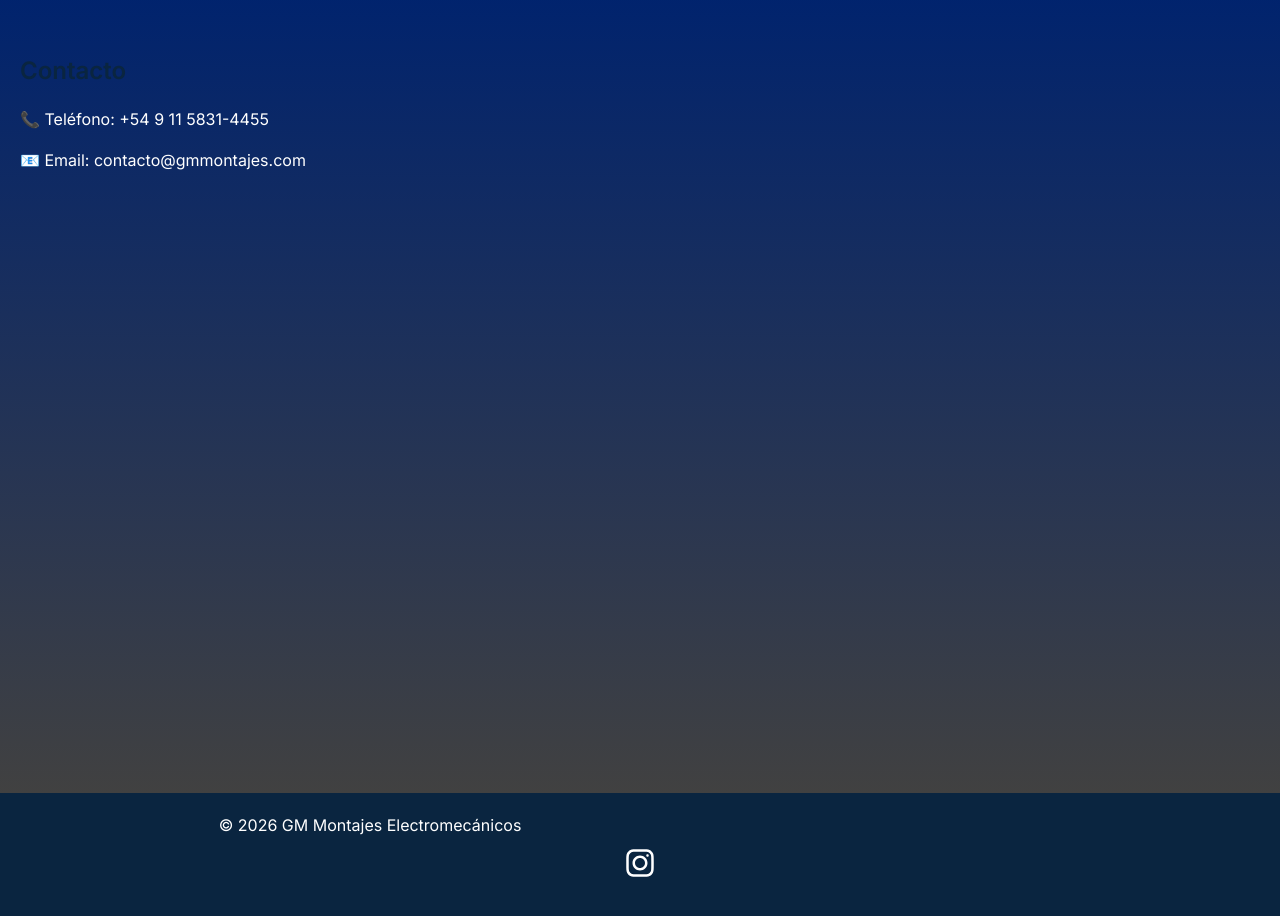
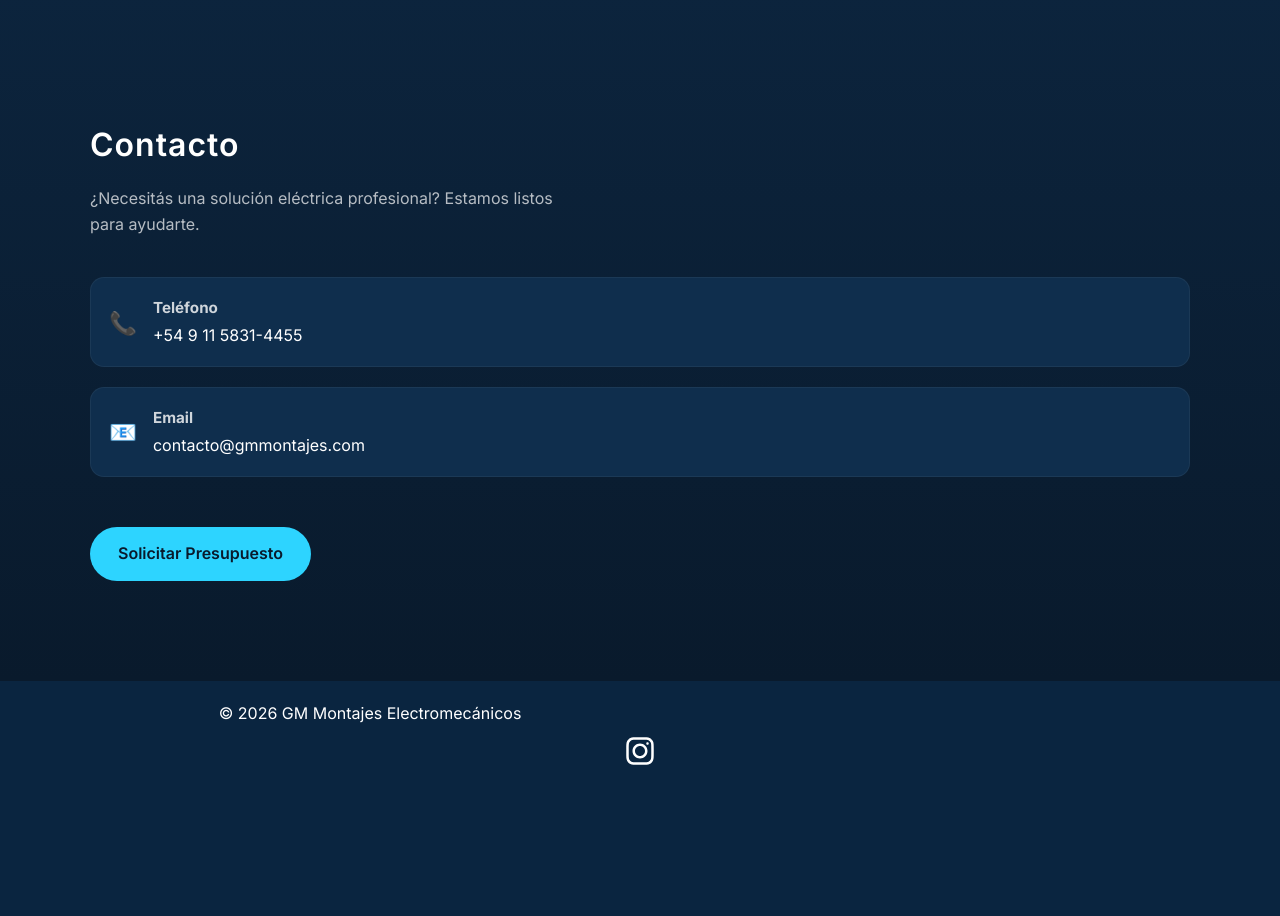
Before and after one commit to Nefastium/GM-Montajes-Electromecanicos, a React (Vite) app: page / in a window 1280 px wide. Shown: the part 2880-3796 px from the top of the page. Built offline with nearby package versions, Linux system fonts and the light colour scheme.

Commit message:
trying next fix

```diff
--- a/src/components/About.jsx
+++ b/src/components/About.jsx
@@ -40,7 +40,7 @@ function About() {
         <div className="about-photo">
           <div className="photo-wrapper">
             <img
-              src="/images/Gustavo.png"
+              src="https://github.com/Nefastium/GM-Montajes-Electromecanicos/blob/main/images/Gustavo.png?raw=true"
               alt="Gustavo Marinkovich - Técnico Electromecánico"
             />
           </div>
--- a/src/components/Contact.jsx
+++ b/src/components/Contact.jsx
@@ -1,9 +1,42 @@
 function Contact() {
   return (
     <section className="contact" id="contacto">
-      <h2>Contacto</h2>
-      <p>📞 Teléfono: +54 9 11 5831-4455</p>
-      <p>📧 Email: contacto@gmmontajes.com</p>
+      <div className="contact-container">
+
+        <div className="contact-info">
+          <h2>Contacto</h2>
+          <p className="contact-sub">
+            ¿Necesitás una solución eléctrica profesional?
+            Estamos listos para ayudarte.
+          </p>
+
+          <div className="contact-item">
+            <span>📞</span>
+            <div>
+              <h4>Teléfono</h4>
+              <p>+54 9 11 5831-4455</p>
+            </div>
+          </div>
+
+          <div className="contact-item">
+            <span>📧</span>
+            <div>
+              <h4>Email</h4>
+              <p>contacto@gmmontajes.com</p>
+            </div>
+          </div>
+
+          <a
+            href="https://wa.me/5491158314455"
+            target="_blank"
+            rel="noopener noreferrer"
+            className="contact-btn"
+          >
+            Solicitar Presupuesto
+          </a>
+        </div>
+
+      </div>
     </section>
   );
 }
--- a/src/index.css
+++ b/src/index.css
@@ -630,10 +630,90 @@ opacity: 0;
   pointer-events: none;
 }
 
-.contact{
-  height: 100vh;
-  background: linear-gradient(180deg, #00236e, #414141);
-  color: white;
+.contact {
+  padding: 100px 20px;
+  background: linear-gradient(
+    180deg,
+    #0c243d,
+    #091a2c
+  );
+}
+
+.contact-container {
+  max-width: 1100px;
+  margin: 0 auto;
+}
+
+.contact h2 {
+  font-size: 2rem;
+  margin-bottom: 16px;
+  color: #ffffff;
+  letter-spacing: 1px;
+}
+
+.contact-sub {
+  color: rgba(255,255,255,0.7);
+  max-width: 500px;
+  margin-bottom: 40px;
+  line-height: 1.6;
+}
+
+.contact-item {
+  display: flex;
+  align-items: center;
+  gap: 16px;
+
+  padding: 18px;
+  margin-bottom: 20px;
+
+  border-radius: 14px;
+  background: #0f2e4d;
+
+  border: 1px solid rgba(255,255,255,0.05);
+
+  transition: all 0.3s ease;
+}
+
+.contact-item:hover {
+  transform: translateX(6px);
+  border: 1px solid rgba(45, 212, 255, 0.25);
+}
+
+.contact-item span {
+  font-size: 1.4rem;
+}
+
+.contact-item h4 {
+  margin: 0;
+  font-size: 0.95rem;
+  color: rgba(255,255,255,0.8);
+}
+
+.contact-item p {
+  margin: 2px 0 0;
+  font-size: 1rem;
+  color: #ffffff;
+}
+
+.contact-btn {
+  display: inline-block;
+  margin-top: 30px;
+  padding: 14px 28px;
+
+  border-radius: 30px;
+  background: #2dd4ff;
+  color: #091a2c;
+  font-weight: 600;
+  text-decoration: none;
+
+  transition: all 0.3s ease;
+}
+
+.contact-btn:hover {
+  background: #1fb6e0;
+  transform: translateY(-3px);
+  box-shadow:
+    0 10px 30px rgba(45,212,255,0.4);
 }
 
 .footer{
```
